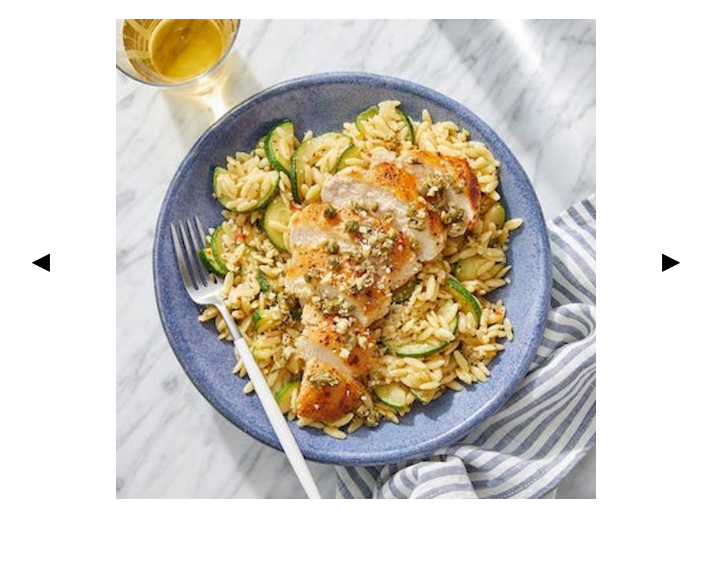
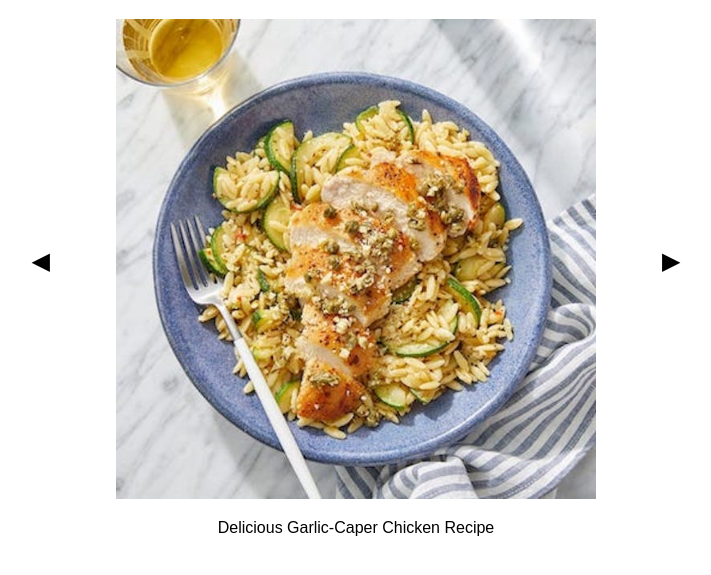
Before and after one commit to mikeBradly/odin-recipes, a plain HTML site: page index.html in a window 1280 px wide. Shown: the part 61-636 px from the top of the page, without its empty margins (284-995 px from the left). Drawn offline with Linux system fonts and the light colour scheme.

Commit message:
Feat text description with corresponding picture

```diff
--- a/index.html
+++ b/index.html
@@ -15,6 +15,7 @@
             </a>
             <button id="next-btn" class="arrow-button">&#9654;</button>
         </div>
+        <p id="image-description"></p>
         <script src="scripts/scripts.js"></script>
 
     </body>
--- a/scripts/scripts.js
+++ b/scripts/scripts.js
@@ -1,17 +1,21 @@
 const images = ["./images/gc-chicken.jpeg", "./images/hdspaghetti.jpeg", "./images/pork.jpeg"]; // Add image URLs here
 const paths =["./recipes/garlicChicken.html", "./recipes/spaghetti.html", "./recipes/tenderloin.html"]; // Add relative paths here
 const alts =["Garlic-Caper Chicken", "Quick Hot Dog Spaghetti", "Sheet Pan Pork with Roasted Vegetables"];
+const descriptions = ["Delicious Garlic-Caper Chicken Recipe", "Quick and Easy Hot Dog Spaghetti Recipe", "Sheet Pan Pork with Roasted Vegetables Recipe"];
+
 let currentIndex = 0;
 
 const prevButton = document.getElementById("prev-btn");
 const nextButton = document.getElementById("next-btn");
 const image = document.getElementById("image");
 const imageLink = document.getElementById("image-link");
+const imageDescription = document.getElementById("image-description");
 
 function showImage(index) {
     image.src = images[index];
     imageLink.href = paths[index]; // Set the anchor's href to the corresponding relative path
     image.alt = alts[index];
+    imageDescription.textContent = descriptions[index];
 }
 
 prevButton.addEventListener("click", () => {
```
